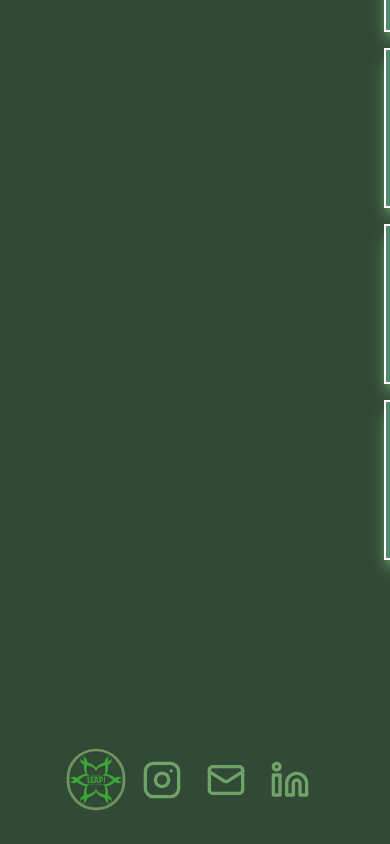
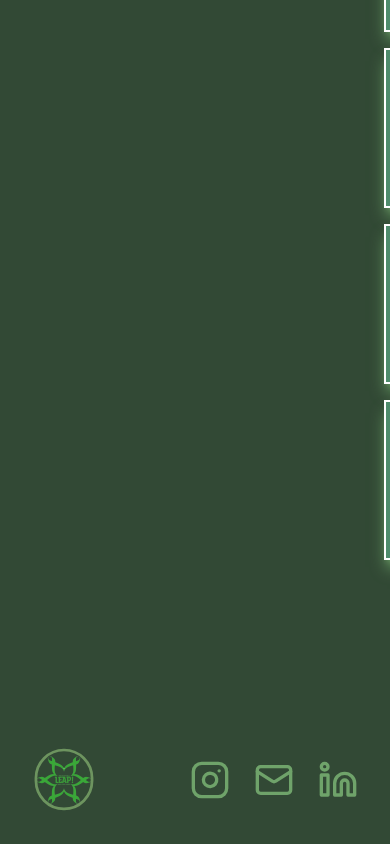
Before and after one commit to acm-ucr/leap-website, a Next.js app: page / in a window 390 px wide. Shown: the part 640-1484 px from the top of the page. Built offline with nearby package versions, Linux system fonts and the light colour scheme.

Commit message:
made navbar responsive for smaller screens, made sure it looked the same for larger screens

```diff
--- a/src/components/Footer.tsx
+++ b/src/components/Footer.tsx
@@ -6,10 +6,10 @@ import Image from "next/image";
 const Footer = () => {
   return (
     <div className="flex w-full items-center justify-between bg-leap-dark-green p-8">
-      <div className="flex flex-row pl-8">
+      <div className="flex flex-row pl-0 md:pl-8">
         <Image src={ucr_leap_logo} className="w-16" alt="UCR LEAP Logo" />
       </div>
-      <div className="flex flex-row space-x-6 pr-12">
+      <div className="flex flex-row space-x-6 pr-0 md:pr-12">
         {socials.map((social, index) => (
           <Link href={social.link} key={index}>
             {social.icon}
```
